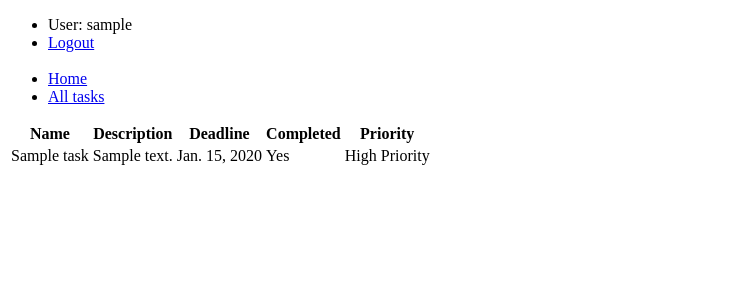
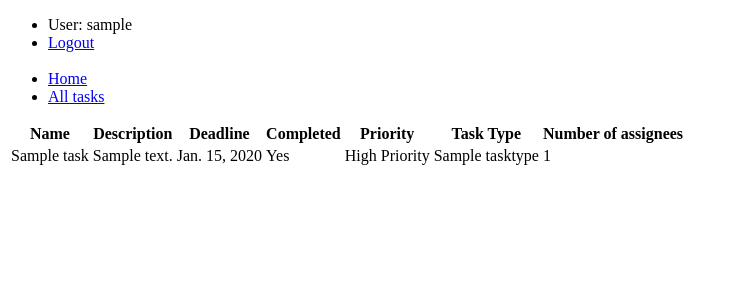
Before and after one commit to kuznetsb/it-company-task-manager-mate, a Django app: page /tasks/ in a window 1280 px wide. Shown: the top 300 px of the page, without its empty margins (0-734 px from the left). Run offline with Django 4.2, Linux system fonts and the light colour scheme; a user stored in the database is signed in; tables that the repository leaves empty hold one stand-in row (values such as "Sample post").

Commit message:
Improved logic of TaskListView and added extra data to task_list.html

```diff
--- a/task_manager/views.py
+++ b/task_manager/views.py
@@ -47,3 +47,5 @@ class PositionCreateView(LoginRequiredMixin, generic.CreateView):
 class TaskListView(LoginRequiredMixin, generic.ListView):
     model = Task
     paginate_by = 10
+    queryset = Task.objects.all().select_related(
+        "task_type").prefetch_related("assignees")
--- a/templates/task_manager/task_list.html
+++ b/templates/task_manager/task_list.html
@@ -8,6 +8,8 @@
         <th>Deadline</th>
         <th>Completed</th>
         <th>Priority</th>
+        <th>Task Type</th>
+        <th>Number of assignees</th>
       </tr>
     {% for task in task_list %}
       <tr>
@@ -24,6 +26,8 @@
           <td>No</td>
         {% endif %}
         <td>{{ task.get_priority_display }}</td>
+        <td>{{ task.task_type.name }}</td>
+        <td>{{ task.assignees.count }}</td>
       </tr>
     {% endfor %}
 
```
